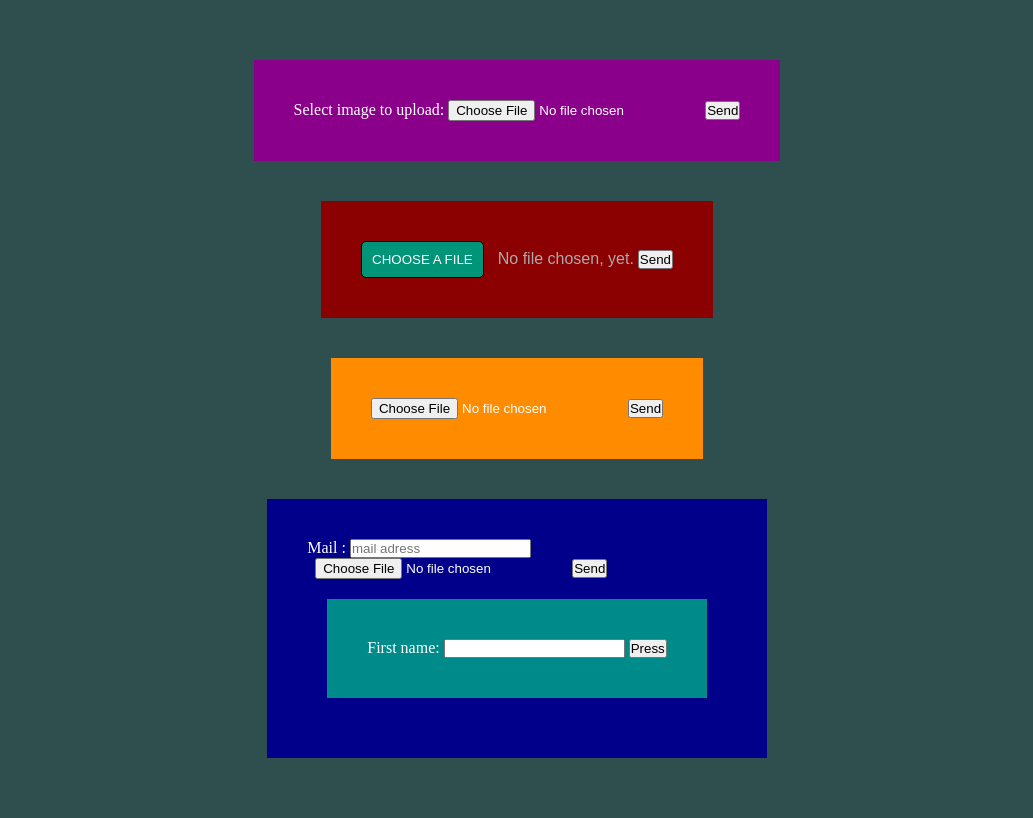
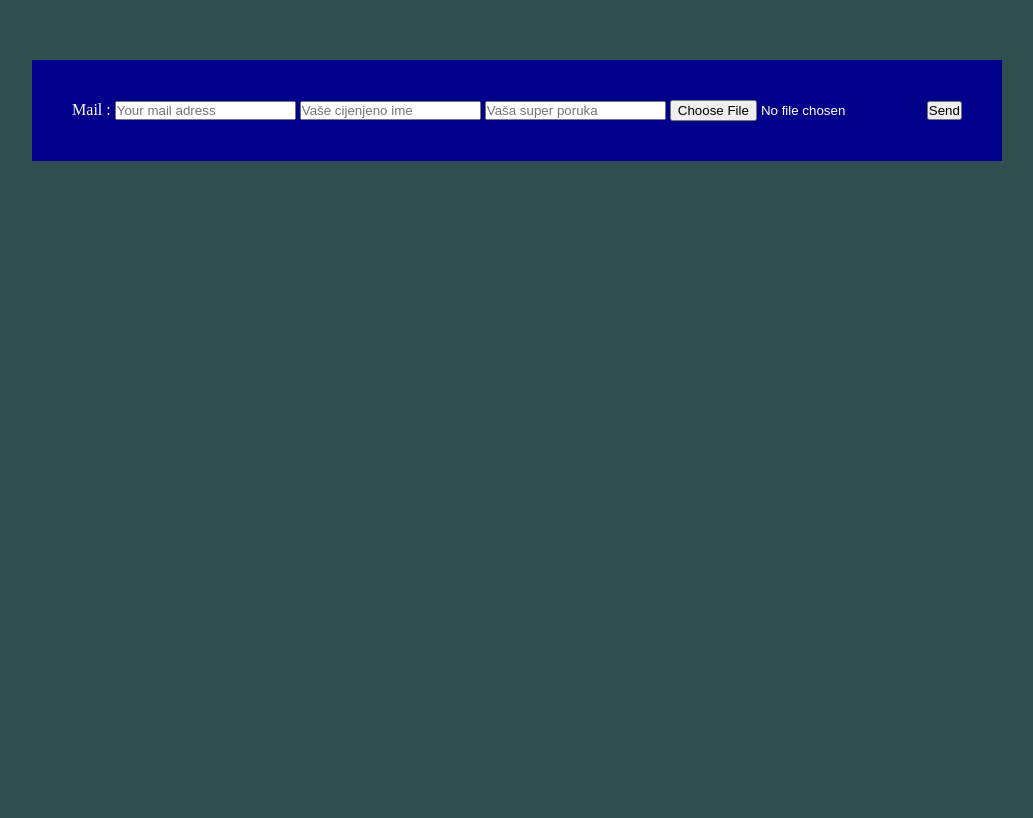
Before and after one commit to lalas96/LALA-REPO, a PHP site: page / in a window 1280 px wide. Shown: the whole page, without its empty margins (123-1156 px from the left). After the commit the page ends 161 px from the top, so only its background shows below. Run offline with PHP 8.4, Linux system fonts and the light colour scheme; some libraries are stand-ins or nearby versions.

Commit message:
Send attachment example

```diff
--- a/index.php
+++ b/index.php
@@ -4,78 +4,22 @@
 		<meta charset="UTF-8">
 		<meta name="viewport" content="width=device-width, initial-scale=1.0">
 		<script src="https://kit.fontawesome.com/810a42b0a7.js" crossorigin="anonymous"></script>
-
-
-
 		<link rel="stylesheet" href="style.css">
 		<link rel="stylesheet" href="mobile.css">
-
-
 		<title>Document</title>
 	</head>
+
 	<body >
-
-
-
-    <div class="box2">
-   <form  action="upload.php" method="POST"  enctype="multipart/form-data">
-        Select image to upload:
-        <input type="file" name="fileToUpload" id="fileToUpload">
+		<div class="box5">
+			<form action="email.php" enctype="multipart/form-data" method="POST">
+				<label>Mail : </label>
+				<input name="email" type="text" placeholder="Your mail adress">
+				<input type="text" name="name" id="name" placeholder="Vaše cijenjeno ime">
+				<input type="text" name="message" id="message" placeholder="Vaša super poruka">
+				<input type="hidden" name="MAX_FILE_SIZE" value="300000" /> <?php // max file size 300kB ?>
+				<input type="file" name="file" id="file" />
 				<input type="submit" value="Send" name="submit">
 			</form>
 		</div>
-
-
-<div class="box3">
-        <form action="sveskupa.php" method="POST"  enctype="multipart/form-data">
-        <input type="file"  name="fileToUpload" id="fileToUpload" hidden="hidden"/>
-
-<button type="button" id="custom-button">CHOOSE A FILE</button>
-<span id="custom-text">No file chosen, yet.</span>
-<input type="submit" value="Send" name="submit">
-</form>
-</div>
-
-<div class="box4">
-    <form action="formattachment.php" method="POST"  enctype="multipart/form-data">
-        <input type="file" name="fileToUpload" id="fileToUpload">
-        <input type="submit" value="Send" name="submit">
-</form>
-</div>
-
-<div class="box5">
-    <form action="email.php" method="POST"  enctype="multipart/form-data">
-    <label>Mail : </label>
-    <input name="email" type="text" placeholder="mail adress">
-    <div class="box">
-
-    &nbsp;
-
-    <input type="file" name="file" id="file" class="inputfile inputfile-5"  />
-    <input type="submit" value="Send" name="submit">
-    </form>
-</div>
-
-
-<div class="box6">
-    <form action="file.php" method="get">
-        First name: <input type="text" name="a">
-        <button>Press</button>
-        </form>
-</div>
-
-
-
-
-<!-- <div class="box4">
-    <form action="formattachment.php" method="POST"  enctype="multipart/form-data">
-    <input type="file"  name="fileToUpload" id="fileToUpload" hidden="hidden"/>
-
-<button type="button" id="custom-button">CHOOSE A FILE</button>
-<span id="custom-text">No file chosen, yet.</span>
-<input type="submit" value="Send" name="submit">
-</form> -->
-
-    <script src="app.js"></script>
 	</body>
 </html>
```
Also changed, not shown: email.php (+30 -32 lines). Lines whose indentation alone changed are shown as unchanged.
